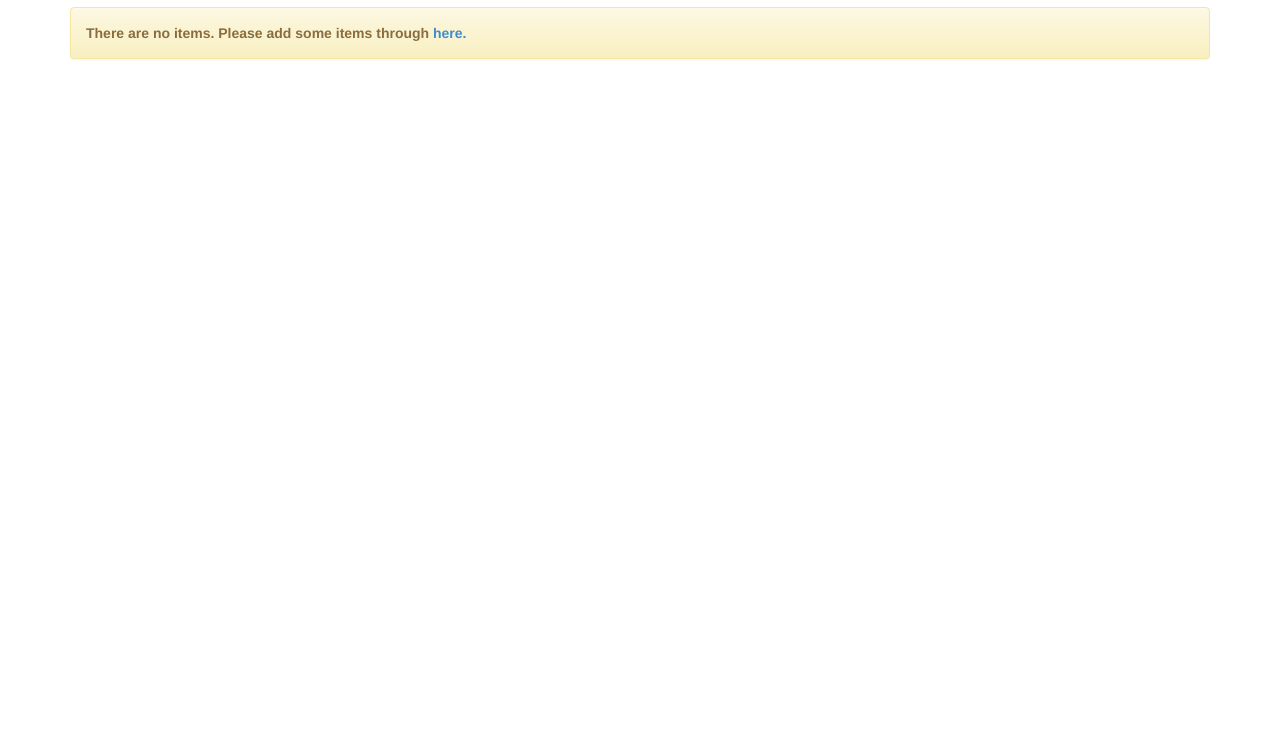
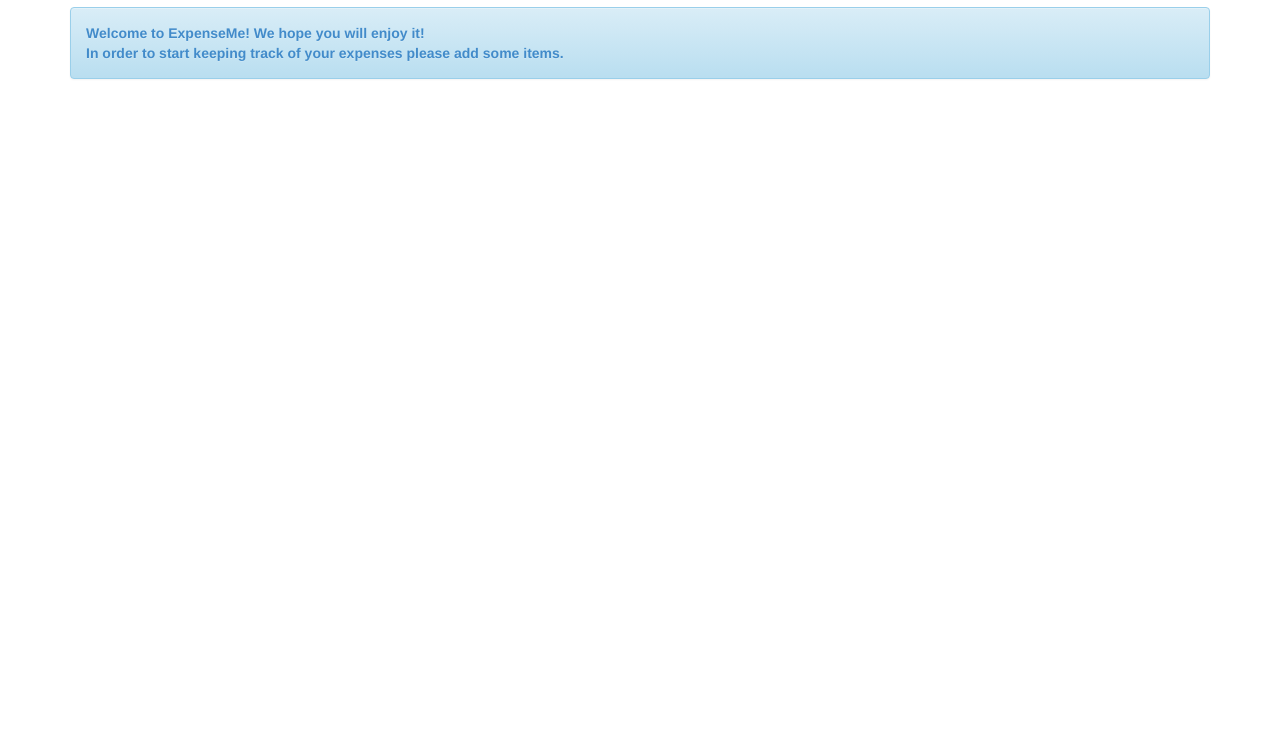
Before and after one commit to MaliciousMustard/expense-me, a plain HTML site: page index.html in a window 1280 px wide. Shown: the part 53-800 px from the top of the page. Drawn offline with Linux system fonts and the light colour scheme; files that its build step writes are made by us from their sources.

Commit message:
Added greeting message when it's first time opening the application

```diff
--- a/js/constants.js
+++ b/js/constants.js
@@ -1,4 +1,5 @@
 var itemsKey = "random2938495873";
+var beenHereBefore = "beenHereBefore293949";
 var noCategory = "None of the above";
 var categories = [
 	{
--- a/js/homeCtrl.js
+++ b/js/homeCtrl.js
@@ -1,4 +1,7 @@
 expenseMeApp.controller('HomeCtrl', function($scope, $location, notificationService) {
+	$scope.beenHereBefore = localStorage[beenHereBefore];
+	localStorage[beenHereBefore] = "true";
+
 	var itemsStr = localStorage[itemsKey];
 	$scope.items = [];
 	if (itemsStr) {
--- a/partials/home.html
+++ b/partials/home.html
@@ -9,6 +9,14 @@
 	</div>
 </div>
 
-<div ng-show="items.length == 0" class="alert alert-warning fade in">
-	<strong>There are no items. Please add some items through <a href="#newItem">here.</a></strong>
+<div ng-show="items.length == 0 && beenHereBefore" class="alert alert-warning fade in">
+	<strong>No items found. Please add some items through <a href="#newItem">here.</a></strong>
 </div>
+
+<div ng-show="items.length == 0 && !beenHereBefore" class="alert alert-info fade in">
+	<strong>
+		<a href="#newItem">Welcome to ExpenseMe! We hope you will enjoy it!
+		<br />
+		In order to start keeping track of your expenses please add some items.</a>
+	</strong>
+</div>
```
Also changed, not shown: partials/itemList.html (+1 -1 lines).
